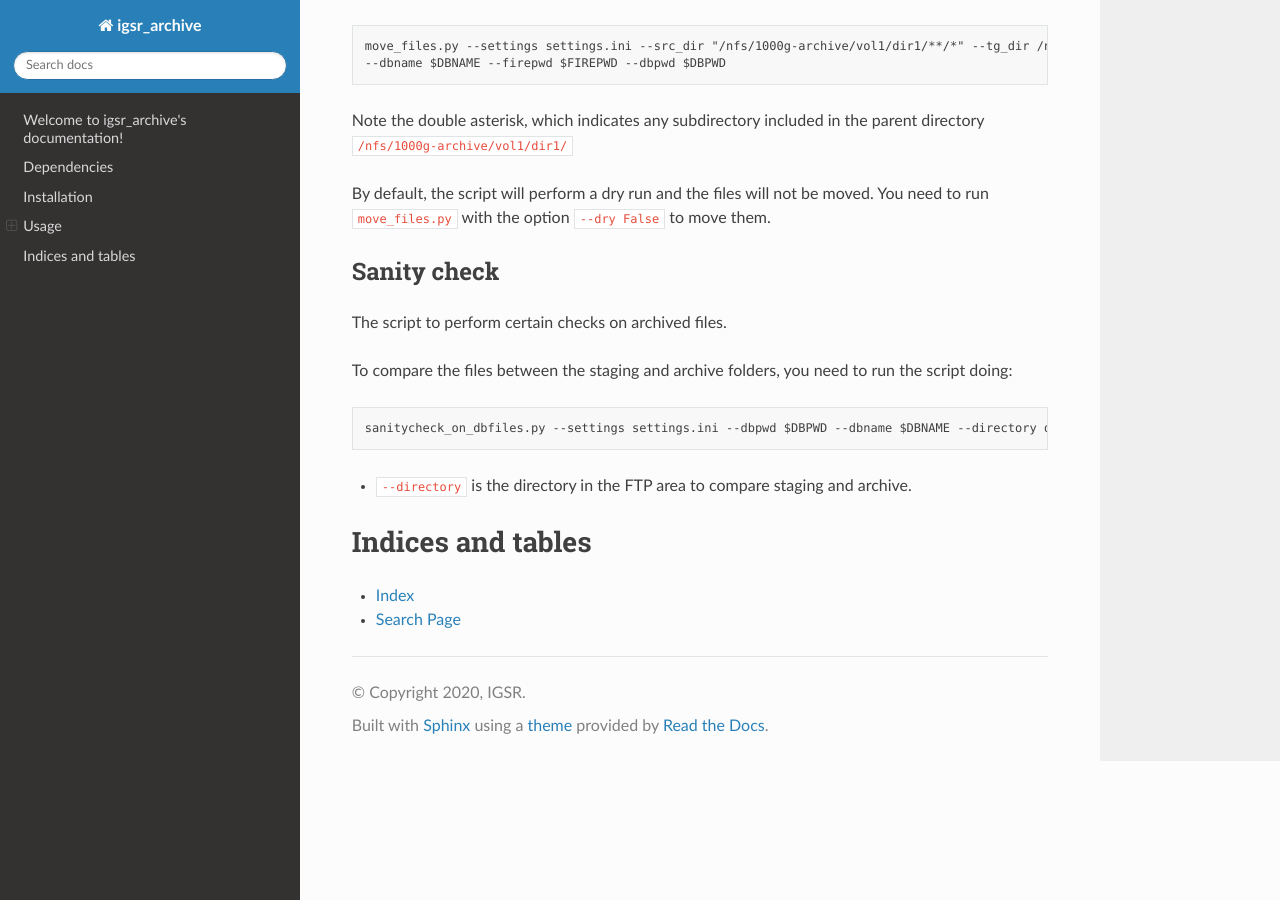
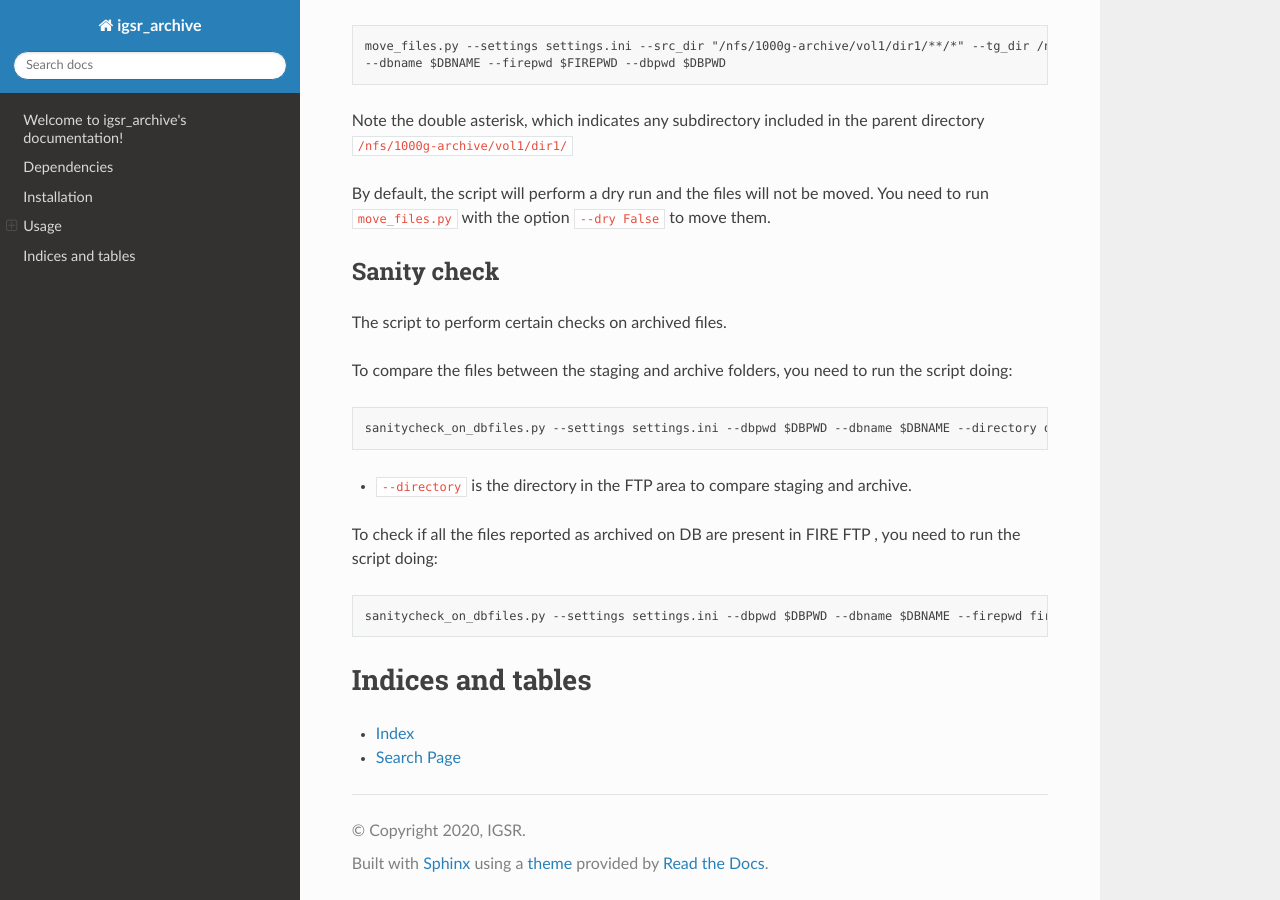
Before and after one commit to igsr/igsr_archive, a Sphinx documentation site: the page built from docs/index.rst, in a window 1280 px wide and 900 px high, scrolled down 8696 px. Built offline with Sphinx 7.4.7 and the Read the Docs theme 2.0.0, drawn with Linux system fonts in a browser that asks for light colours.

```diff
--- a/docs/index.rst
+++ b/docs/index.rst
@@ -357,6 +357,11 @@ you need to run the script doing::
 
 - ``--directory`` is the directory in the FTP area to compare staging and archive.
 
+To check if all the files reported as archived on DB are present in FIRE FTP ,
+you need to run the script doing::
+
+  sanitycheck_on_dbfiles.py --settings settings.ini --dbpwd $DBPWD --dbname $DBNAME --firepwd fire_pwd
+
 
 
 Indices and tables
```
Also changed, not shown: 1 other file.
